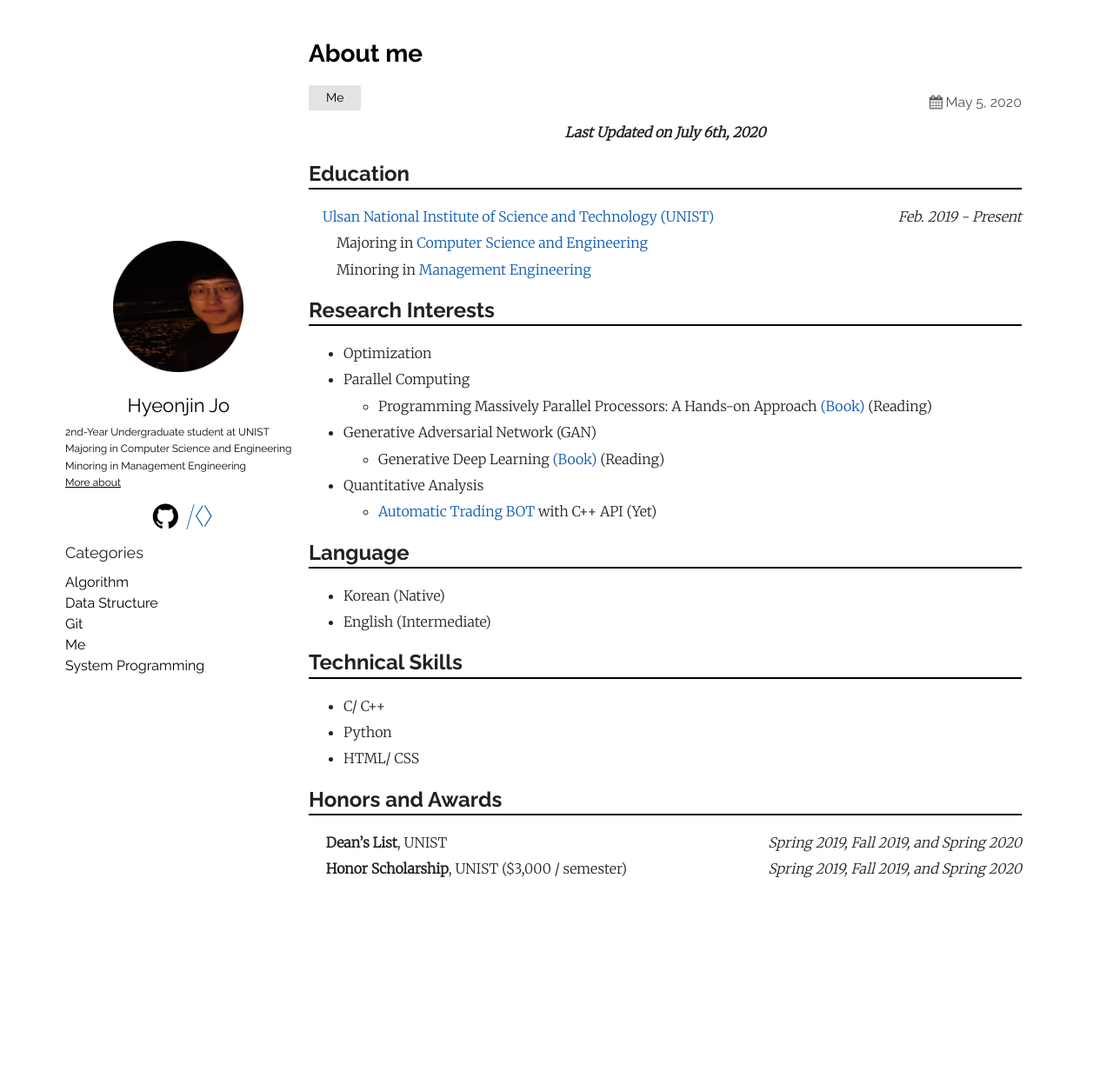
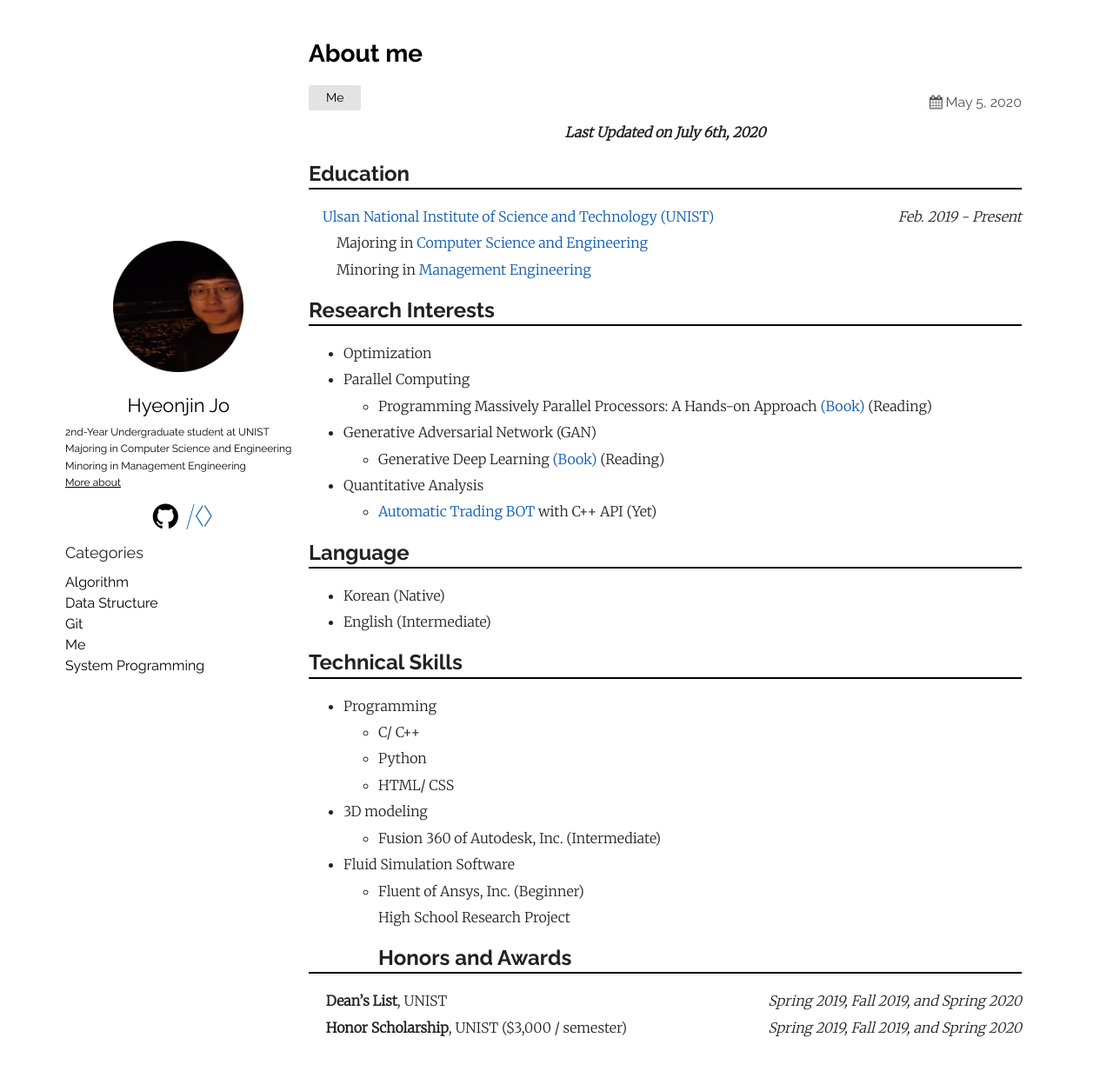
Before and after one commit to thinkin9/thinkin9.github.io, a Jekyll site: the page built from _posts/2020-05-05-About-me.markdown, in a window 1280 px wide and 1242 px high. Shown: the top 1232 px of the window at 87% size. Built offline with Jekyll 4.4.1, drawn with Linux system fonts in a browser that asks for light colours.

Commit message:
Default_post

```diff
--- a/_posts/2020-05-05-About-me.markdown
+++ b/_posts/2020-05-05-About-me.markdown
@@ -35,10 +35,15 @@ categories: Me
 ## Technical Skills
 <hr style="height: 2px; border:none; margin-top: -1em; margin-bottom:0.5em; padding: 0; background:black">
 
-* C/ C++
-* Python
-* HTML/ CSS
-
+* Programming
+    * C/ C++
+    * Python
+    * HTML/ CSS
+* 3D modeling
+    * Fusion 360 of Autodesk, Inc. (Intermediate)
+* Fluid Simulation Software
+    * Fluent of Ansys, Inc. (Beginner)
+    High School Research Project
 ## Honors and Awards
 <hr style="height: 2px; border:none; margin-top: -1em; margin-bottom:0.5em; padding: 0; background:black">
 
```
Also changed, not shown: 3 other files.
